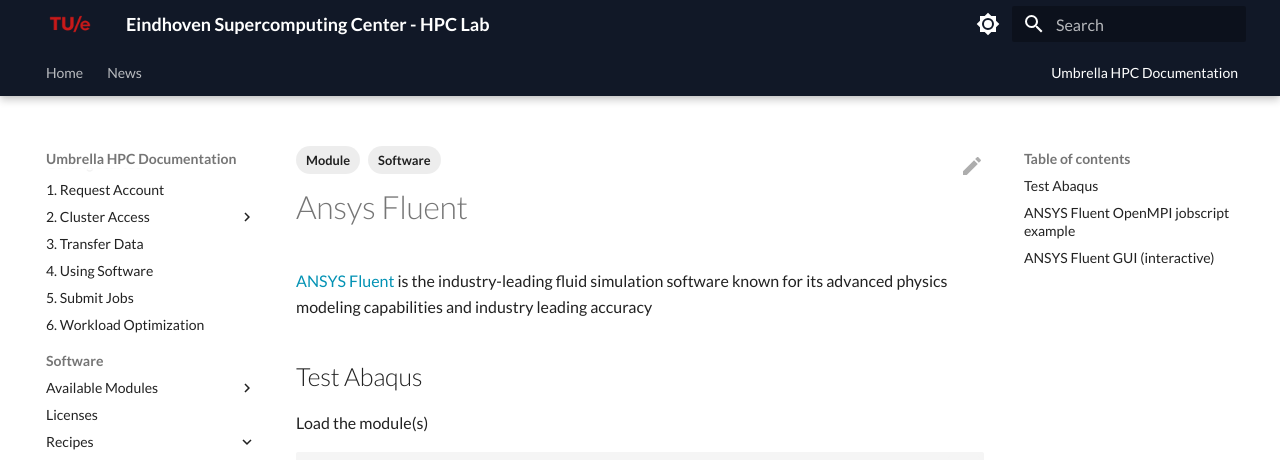
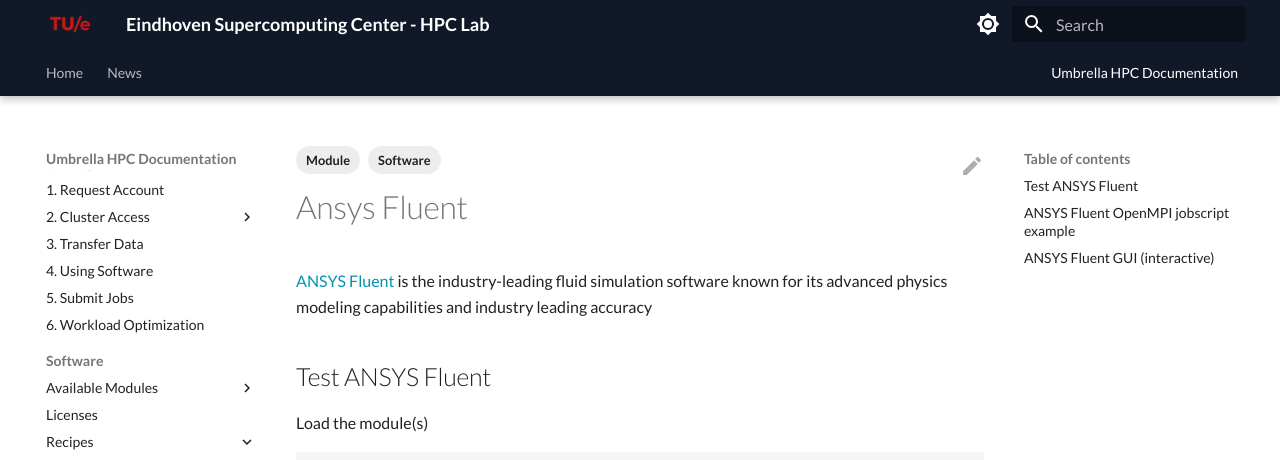
Before and after one commit to gferhpc/supercomputing.tue.nl, an MkDocs documentation site: the page built from pages/documentation/software/recipes/ansys_fluent.md, in a window 1280 px wide and 900 px high. Shown: the top 460 px of the window. Built offline with MkDocs 1.6.1 and Material for MkDocs 9.7.7, drawn with Linux system fonts in a browser that asks for light colours.

Commit message:
Update ansys_fluent.md

```diff
--- a/pages/documentation/software/recipes/ansys_fluent.md
+++ b/pages/documentation/software/recipes/ansys_fluent.md
@@ -5,7 +5,7 @@
 
 [ANSYS Fluent](https://www.ansys.com/products/fluids/ansys-fluent) is the industry-leading fluid simulation software known for its advanced physics modeling capabilities and industry leading accuracy
 
-## Test Abaqus
+## Test ANSYS Fluent
 
 Load the module(s)
 
```
